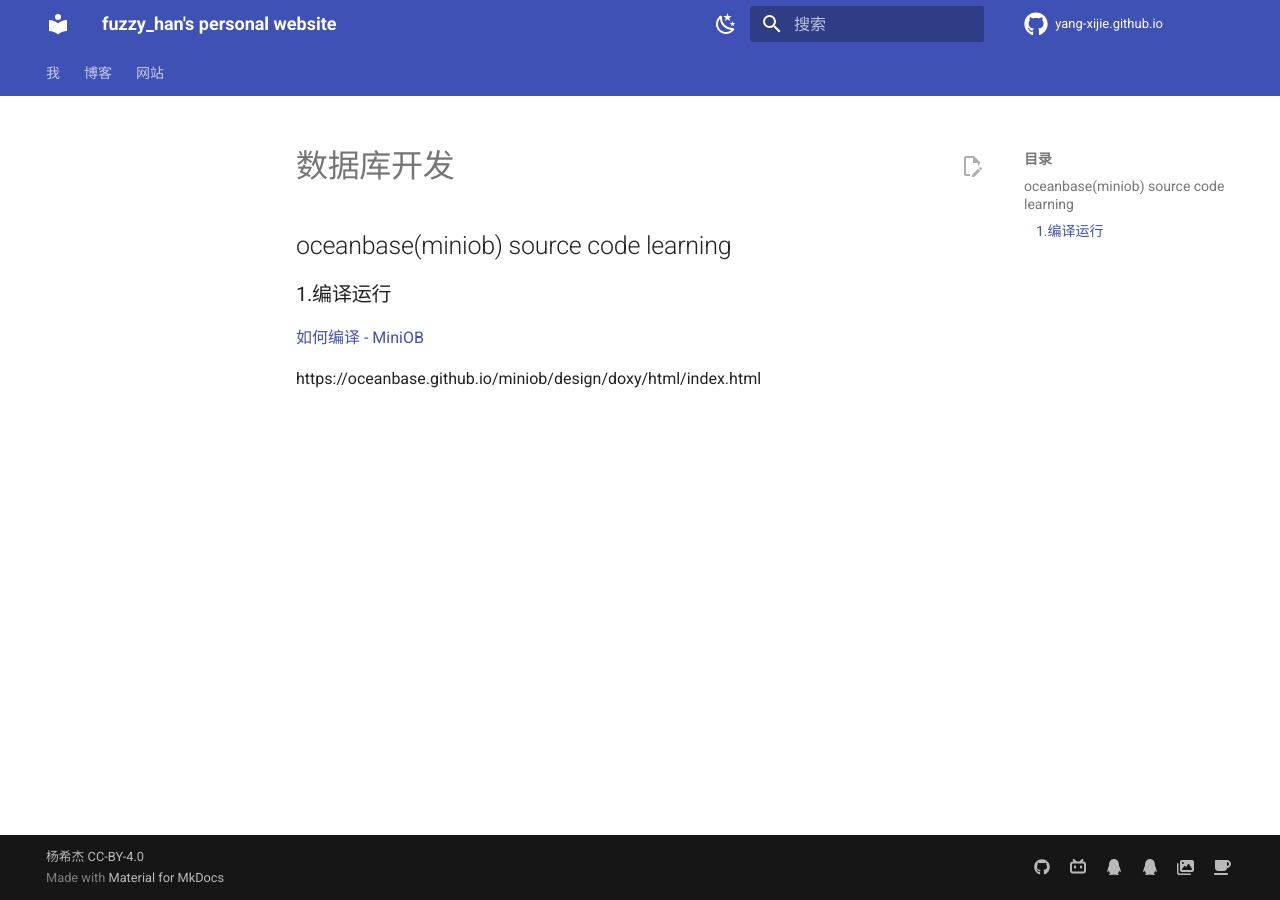
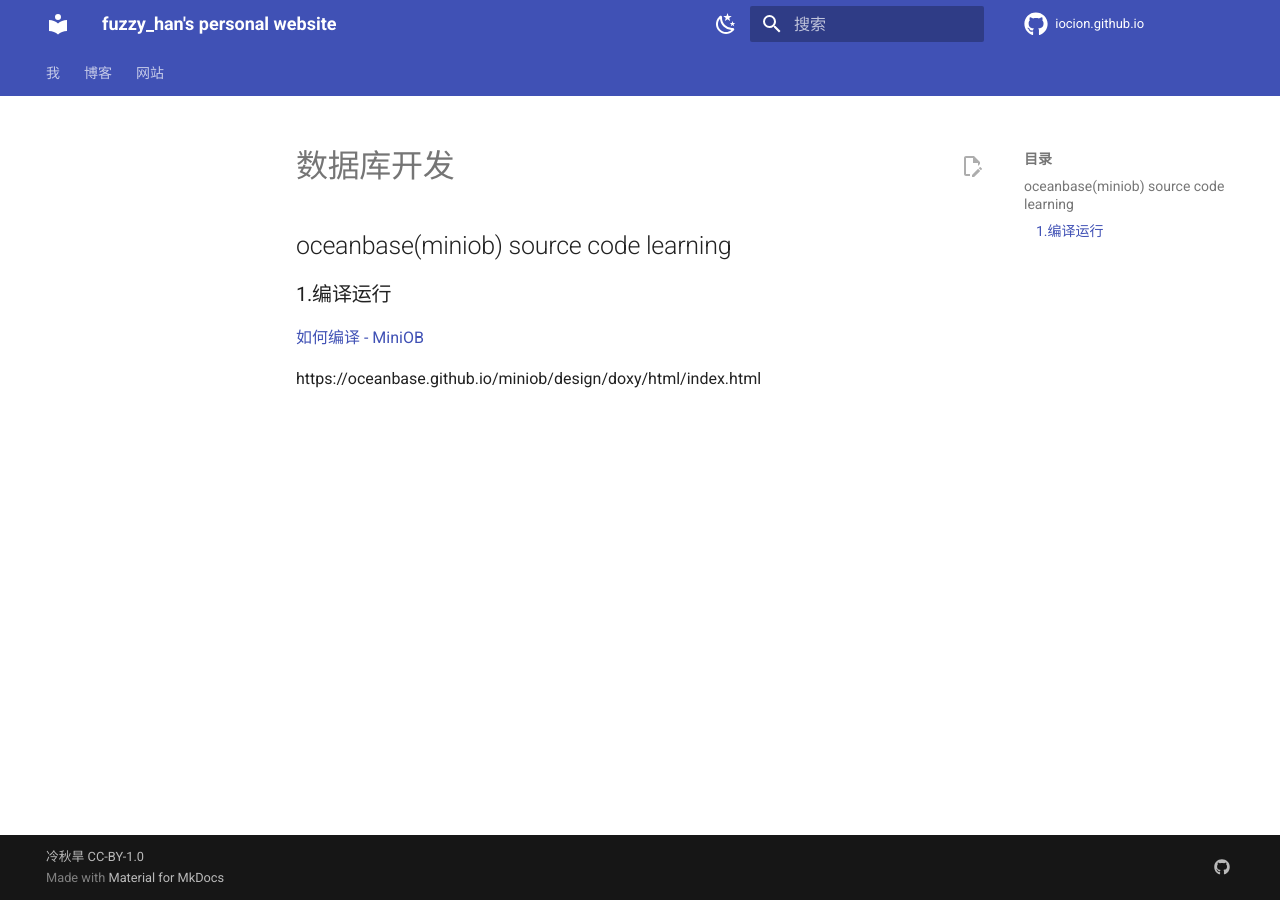
Before and after one commit to iocion/iocion.github.io, an MkDocs documentation site: the page built from docs/Database/数据库开发.md, in a window 1280 px wide. Built offline with MkDocs 1.6.1 and Material for MkDocs 9.7.7, drawn with Linux system fonts in a browser that asks for light colours; nearby versions of some CDN libraries; library files that are not in the unit come from our copies; comment, search, counter and statistics services are not loaded.

Commit message:
try again

```diff
--- a/_config.yml
+++ /dev/null
@@ -1,3 +0,0 @@
-theme: jekyll-theme-minimal
-title: Octocat's homepage
-description: Bookmark this to keep an eye on my project updates!
--- a/mkdocs.yml
+++ b/mkdocs.yml
@@ -89,11 +89,11 @@
 # [添加 GitHub 仓库]
 # https://squidfunk.github.io/mkdocs-material/setup/adding-a-git-repository/
 repo_url: https://github.com/Yang-Xijie/yang-xijie.github.io
-repo_name: yang-xijie.github.io
+repo_name: iocion.github.io
 # [bottom-left corner]
 # [版权说明]
 # https://squidfunk.github.io/mkdocs-material/setup/setting-up-the-footer/#copyright-notice
-copyright: 杨希杰 CC-BY-4.0
+copyright: 冷秋旱 CC-BY-1.0
 # [bottom-right corner]
 extra:
   # [添加社交网络图标和链接]
@@ -101,24 +101,9 @@
   # 搜索图标：https://squidfunk.github.io/mkdocs-material/reference/icons-emojis/#search
   # name 会在鼠标悬浮时提示
   social: # icons
-    - name: GitHub | Yang-Xijie
+    - name: GitHub | iocion
       icon: fontawesome/brands/github
-      link: https://github.com/Yang-Xijie
-    - name: Bilibili | 杨希杰619
-      icon: fontawesome/brands/bilibili
-      link: https://space.bilibili.com/24502827
-    - name: 小杰答疑群 QQ 796233390
-      icon: fontawesome/brands/qq
-      link: https://yang-xijie.github.io/ME/qq-groups/
-    - name: 小杰水群 QQ 824114857
-      icon: fontawesome/brands/qq
-      link: https://yang-xijie.github.io/ME/qq-groups/
-    - name: 小红书 | 杨希杰
-      icon: fontawesome/solid/images
-      link: https://www.xiaohongshu.com/user/profile/61be0cc10000000021024369
-    - name: 打赏支持
-      icon: fontawesome/solid/mug-saucer
-      link: https://yang-xijie.github.io/ME/support/
+      link: https://github.com/iocion
 
 # [Extensions]
 plugins:
```
